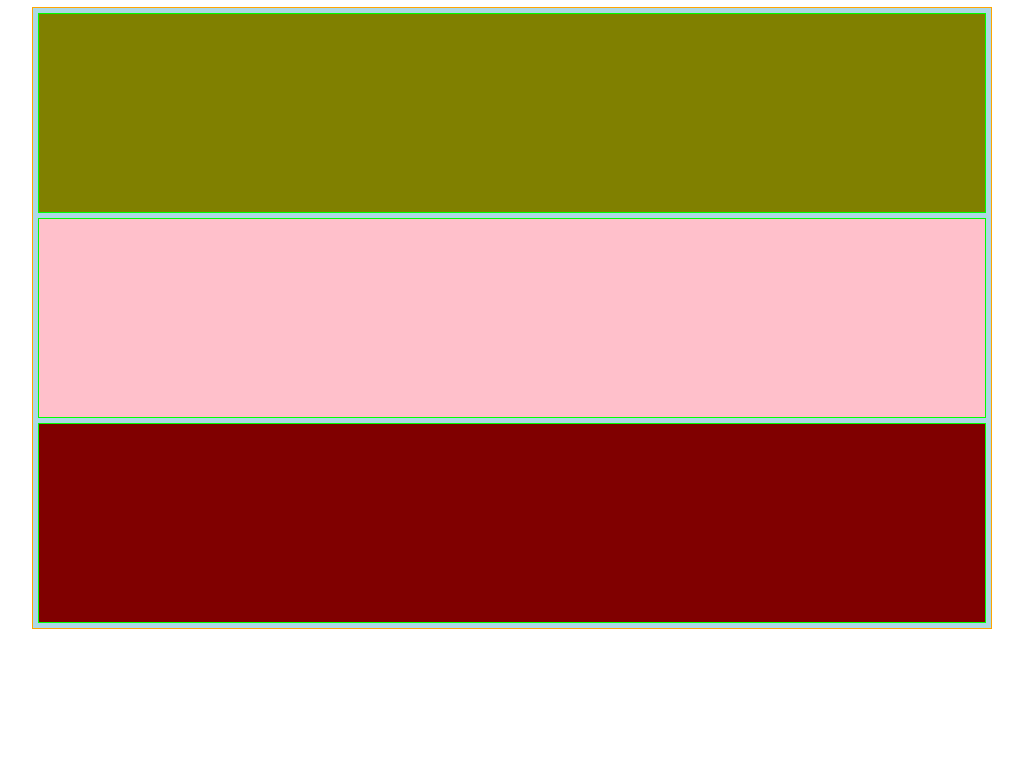
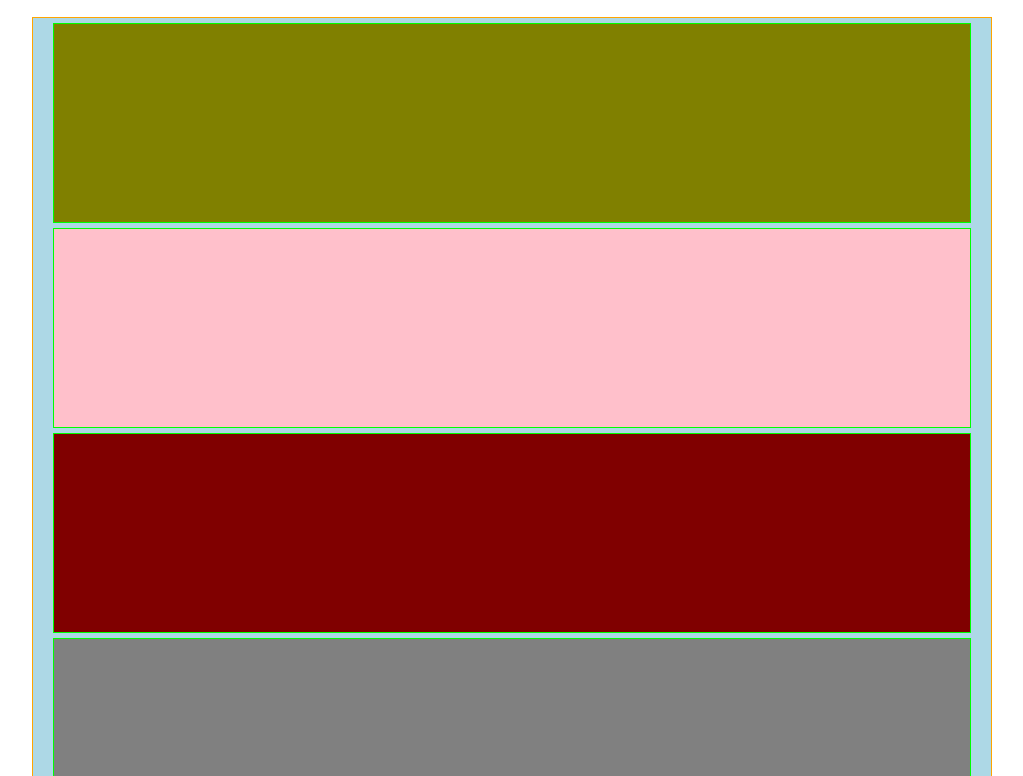
Before and after one commit to gracielundell/css-week-3-code-review, a plain HTML site: page index.html in a window 1280 px wide. Shown: the part 120-896 px from the top of the page, without its empty margins (128-1151 px from the left). Before the commit the page ends 800 px from the top, so only its background shows below. Drawn offline with nearby package versions, Linux system fonts and the light colour scheme.

Commit message:
break rows into components

```diff
--- a/index.html
+++ b/index.html
@@ -2,7 +2,9 @@
 <html>
   <head>
     <meta charset="utf-8">
+    <link rel="stylesheet" href="https://maxcdn.bootstrapcdn.com/bootstrap/3.3.6/css/bootstrap.min.css" media="screen" title="no title" charset="utf-8">
     <link rel="stylesheet" href="css/application.css" media="screen" title="no title" charset="utf-8">
+
 
     <title>Gracie Lundell | CSS Code Review 3</title>
   </head>
@@ -17,8 +19,8 @@
       </nav>
     </header>
 
-    <div class="wrapper">
-      <div class="one">
+    <div class="container">
+      <div class="row one">
         <div class="left">
 
         </div>
@@ -26,14 +28,14 @@
 
         </div>
 
-      </div>
-      <div class="two">
+      </div> <!-- end top row -->
+      <div class="row two">
         <div class="wide">
 
         </div>
 
-      </div>
-      <div class="three">
+      </div> <!-- end row two -->
+      <div class="row three">
         <div class="left">
 
         </div>
@@ -44,9 +46,14 @@
 
         </div>
 
+      </div> <!-- end 3rd row -->
+      <div class="row four">
+        <div class="wide">
 
-      </div>
-    </div>
+        </div>
+
+      </div> <!-- end row two -->
+    </div> <!-- end container -->
 
   </body>
 </html>
--- a/scss/_extends.scss
+++ b/scss/_extends.scss
@@ -4,3 +4,11 @@
     text-transform: uppercase;
   }
 }
+
+%container {
+    @include margin(auto);
+    max-width: 960px;
+    width: 95%;
+    background: lightblue;
+    border: 1px solid orange;
+}
--- a/scss/base/_base.scss
+++ b/scss/base/_base.scss
@@ -3,31 +3,6 @@ body {
   @include padding(null 50px 50px 50px);
 }
 
-.wrapper {
-  @include margin(auto);
-  max-width: 960px;
-  width: 95%;
-  background: lightblue;
-  border: 1px solid orange;
+.container {
+  @extend %container;
 }
-
-.one {
-  background: olive;
-  border: 1px solid lime;
-  margin: 5px;
-  height: 200px;
-}
-
-.two {
-  background: pink;
-  border: 1px solid lime;
-  margin: 5px;
-  height: 200px;
-}
-
-.three {
-  background: maroon;
-  border: 1px solid lime;
-  margin: 5px;
-  height: 200px;
-}
--- a/scss/layout/_index.scss
+++ b/scss/layout/_index.scss
@@ -1 +1,6 @@
 @import "navBar";
+
+@import "rowOne";
+@import "rowTwo";
+@import "rowThree";
+@import "rowFour";
--- /dev/null
+++ b/scss/layout/_rowFour.scss
@@ -0,0 +1,6 @@
+.four {
+  background: grey;
+  border: 1px solid lime;
+  margin: 5px;
+  height: 200px;
+}
--- /dev/null
+++ b/scss/layout/_rowOne.scss
@@ -0,0 +1,6 @@
+.one {
+  background: olive;
+  border: 1px solid lime;
+  margin: 5px;
+  height: 200px;
+}
--- /dev/null
+++ b/scss/layout/_rowThree.scss
@@ -0,0 +1,6 @@
+.three {
+  background: maroon;
+  border: 1px solid lime;
+  margin: 5px;
+  height: 200px;
+}
--- /dev/null
+++ b/scss/layout/_rowTwo.scss
@@ -0,0 +1,6 @@
+.two {
+  background: pink;
+  border: 1px solid lime;
+  margin: 5px;
+  height: 200px;
+}
```
Also changed, not shown: css/application.css, 1 other file.
